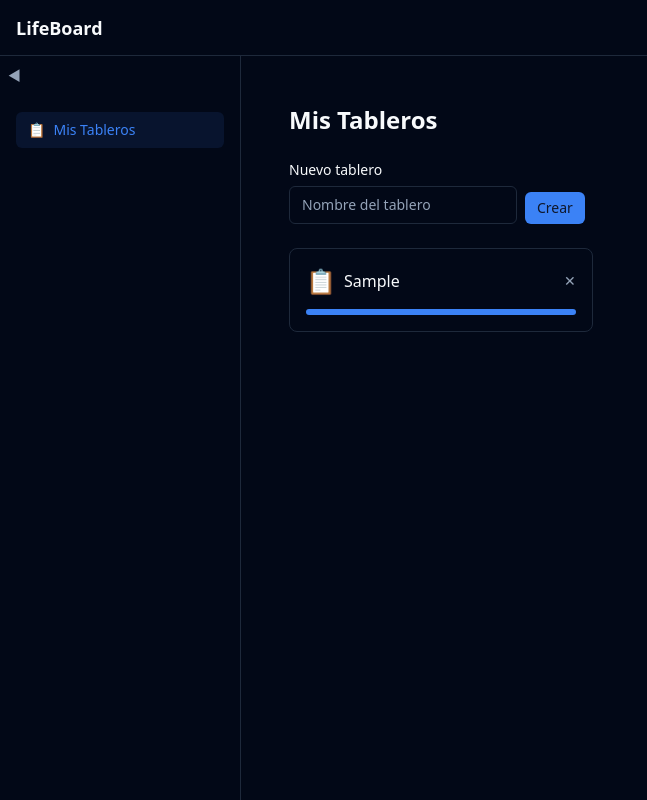
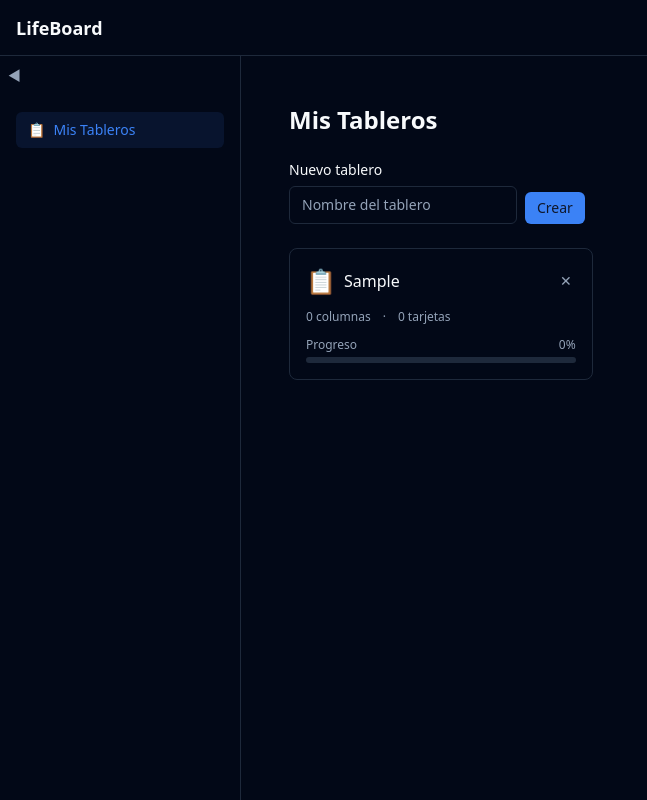
Before and after one commit to Diego-aguirr/lifeboard, a React (Vite) app: page / in a window 1280 px wide. Both pictures are taken after typing "Sample" into the empty fields and a click on the button "Crear". Shown: the whole page, without its empty margins (0-647 px from the left). Built offline with nearby package versions, Linux system fonts and the light colour scheme.

Commit message:
feat(board): add derived state for board progress and stats

```diff
--- /dev/null
+++ b/src/features/board/utils/boardStats.ts
@@ -0,0 +1,31 @@
+import type { Board } from '../types'
+
+/**
+ * Calculate board progress as the average of all card progresses.
+ * Returns a number between 0 and 100.
+ */
+export function calculateBoardProgress(board: Board): number {
+  const allCards = board.columns.flatMap(col => col.cards)
+
+  if (allCards.length === 0) return 0
+
+  const totalProgress = allCards.reduce((sum, card) => sum + card.progress, 0)
+  return Math.round(totalProgress / allCards.length)
+}
+
+/**
+ * Get card count statistics for a board.
+ */
+export function getBoardStats(board: Board) {
+  const allCards = board.columns.flatMap(col => col.cards)
+  const totalCards = allCards.length
+  const completedCards = allCards.filter(card => card.progress === 100).length
+  const totalColumns = board.columns.length
+
+  return {
+    totalCards,
+    completedCards,
+    totalColumns,
+    completionRate: totalCards > 0 ? Math.round((completedCards / totalCards) * 100) : 0,
+  }
+}
--- a/src/features/dashboard/components/BoardCard.tsx
+++ b/src/features/dashboard/components/BoardCard.tsx
@@ -1,4 +1,5 @@
 import type { Board } from '@/features/board/types'
+import { calculateBoardProgress, getBoardStats } from '@/features/board/utils/boardStats'
 
 interface BoardCardProps {
   board: Board
@@ -7,9 +8,12 @@ interface BoardCardProps {
 }
 
 export function BoardCard({ board, onClick, onDelete }: BoardCardProps) {
+  const progress = calculateBoardProgress(board)
+  const stats = getBoardStats(board)
+
   return (
     <div
-      className="rounded-lg border border-border bg-surface p-4 cursor-pointer hover:opacity-90 transition-opacity"
+      className="rounded-lg border border-border bg-surface p-4 cursor-pointer hover:border-primary/30 hover:shadow-md transition-all"
       onClick={onClick}
       role="button"
       tabIndex={0}
@@ -19,27 +23,48 @@ export function BoardCard({ board, onClick, onDelete }: BoardCardProps) {
           onClick()
         }
       }}
+      aria-label={`Tablero: ${board.title}`}
     >
       <div className="flex items-center justify-between">
         <div className="flex items-center gap-2">
-          <span className="text-2xl">{board.icon}</span>
+          <span className="text-2xl" aria-hidden="true">{board.icon}</span>
           <h3 className="font-medium text-foreground">{board.title}</h3>
         </div>
         <button
-          className="text-sm text-muted-foreground hover:text-danger transition-colors"
+          className="p-1 text-sm text-muted-foreground hover:text-danger rounded-md hover:bg-surface-hover transition-colors"
           onClick={e => {
             e.stopPropagation()
             onDelete(board.id)
           }}
-          aria-label="Eliminar tablero"
+          aria-label={`Eliminar tablero ${board.title}`}
         >
           ✕
         </button>
       </div>
-      <div
-        className="mt-3 h-1.5 rounded-full"
-        style={{ backgroundColor: board.color }}
-      />
+
+      {/* Stats */}
+      <div className="mt-3 flex items-center gap-3 text-xs text-muted-foreground">
+        <span>{stats.totalColumns} columnas</span>
+        <span>·</span>
+        <span>{stats.totalCards} tarjetas</span>
+      </div>
+
+      {/* Progress bar */}
+      <div className="mt-3">
+        <div className="flex items-center justify-between mb-1">
+          <span className="text-xs text-muted-foreground">Progreso</span>
+          <span className="text-xs text-muted-foreground">{progress}%</span>
+        </div>
+        <div className="w-full h-1.5 bg-secondary rounded-full overflow-hidden">
+          <div
+            className="h-full rounded-full transition-all"
+            style={{
+              width: `${progress}%`,
+              backgroundColor: board.color,
+            }}
+          />
+        </div>
+      </div>
     </div>
   )
 }
```
Also changed, not shown: 1 other file (tests, documents, lock files or other folders).
